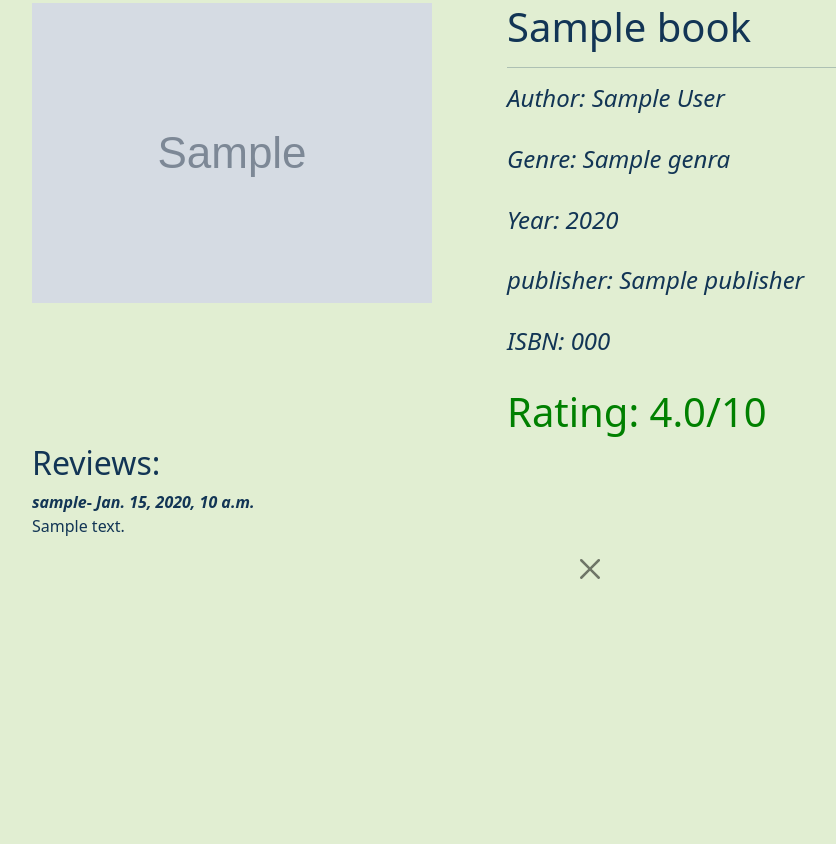
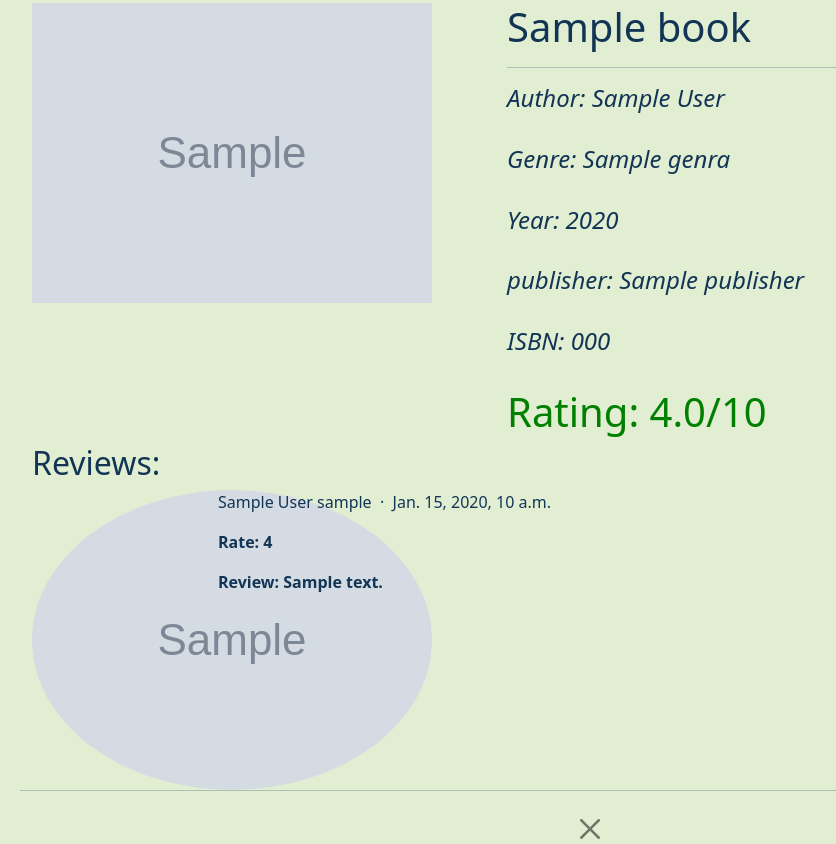
Before and after one commit to hihi-itsann/SEG_Major_Group, a Django app: template bookclubs/templates/show_book.html in a window 1280 px wide. Shown: the part 115-959 px from the top of the page, without its empty margins (50-886 px from the left). Before the commit the page ends 694 px from the top, so only its background shows below. Run offline with Django 3.2, Linux system fonts and the light colour scheme; the template is opened without the code that fills it: most values are stand-ins (such as "Sample title", 1, 10 or a date in 2020); grey boxes marked "Sample" are stand-in pictures; some libraries are stand-ins or nearby versions.

Commit message:
change layout of review list

```diff
--- a/bookclubs/templates/show_book.html
+++ b/bookclubs/templates/show_book.html
@@ -49,19 +49,32 @@
             {% endif %}
 
           </div>
-
-          <div>
+            <br><br>
             {% if not book.getReview.all %}
                 <h2>No Reviews Yet.</h2>
             {% else %}
                 <h2>Reviews:</h2>
                 {% for review in book.getReview%}
-                    <b><i>{{ review.user.username }}</i>- <i>{{ review.created_at }}</i></b>
-                    <p>{{ review.review }}</p>
+                <div class="row">
+                  <div class="col-lg-1 offset-0">
+                        <img src="{{ review.user.gravatar }}" alt="Gravatar of author {{ review.user.username }}" class="rounded-circle">
+                  </div>
+                  <div class="col-lg-6 offset-1">
+                    <p class="review.user">
+                      <span class="review.user-fullname">
+                        {{ post.author.full_name }}
+                      </span>
+                      <span class="review.user-user-details">
+                        {{ review.user.username }}
+                        &nbsp;&middot;&nbsp;
+                        {{ review.created_at }}
+                      </span>
+                      <b><p class="review-rate">Rate: {{ review.rate  }}</p></b>
+                      <b><p class="review-text">Review: {{ review.review  }}</p></b>
+                  </div><hr><br>
+                </div>
                 {%endfor%}
-
             {%endif%}
-          </div>
 
           <div>
             <form class="row justify-content-center">
@@ -69,7 +82,6 @@
             </form>
         </div>
 
-
         </div>
       </div>
     </div>
```
